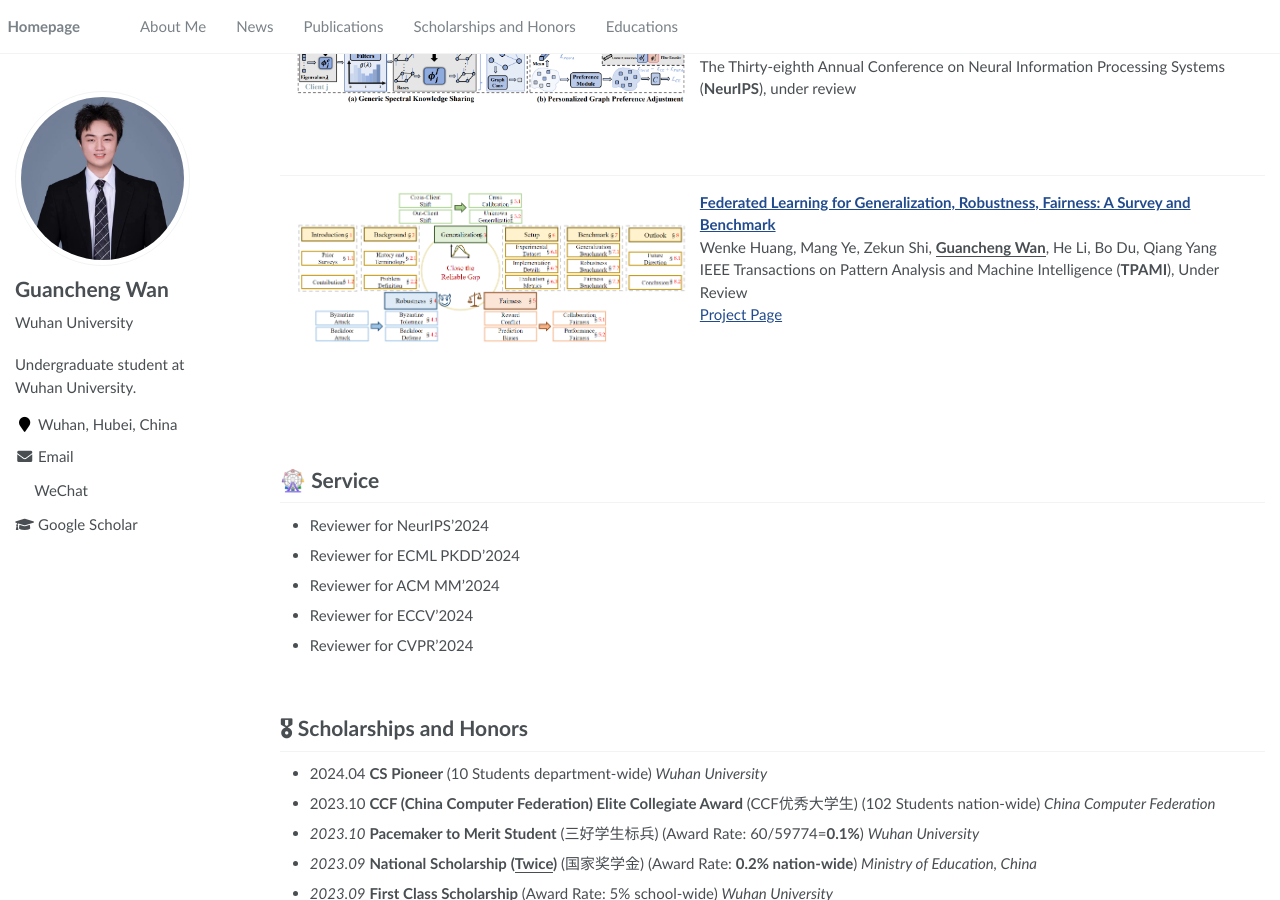
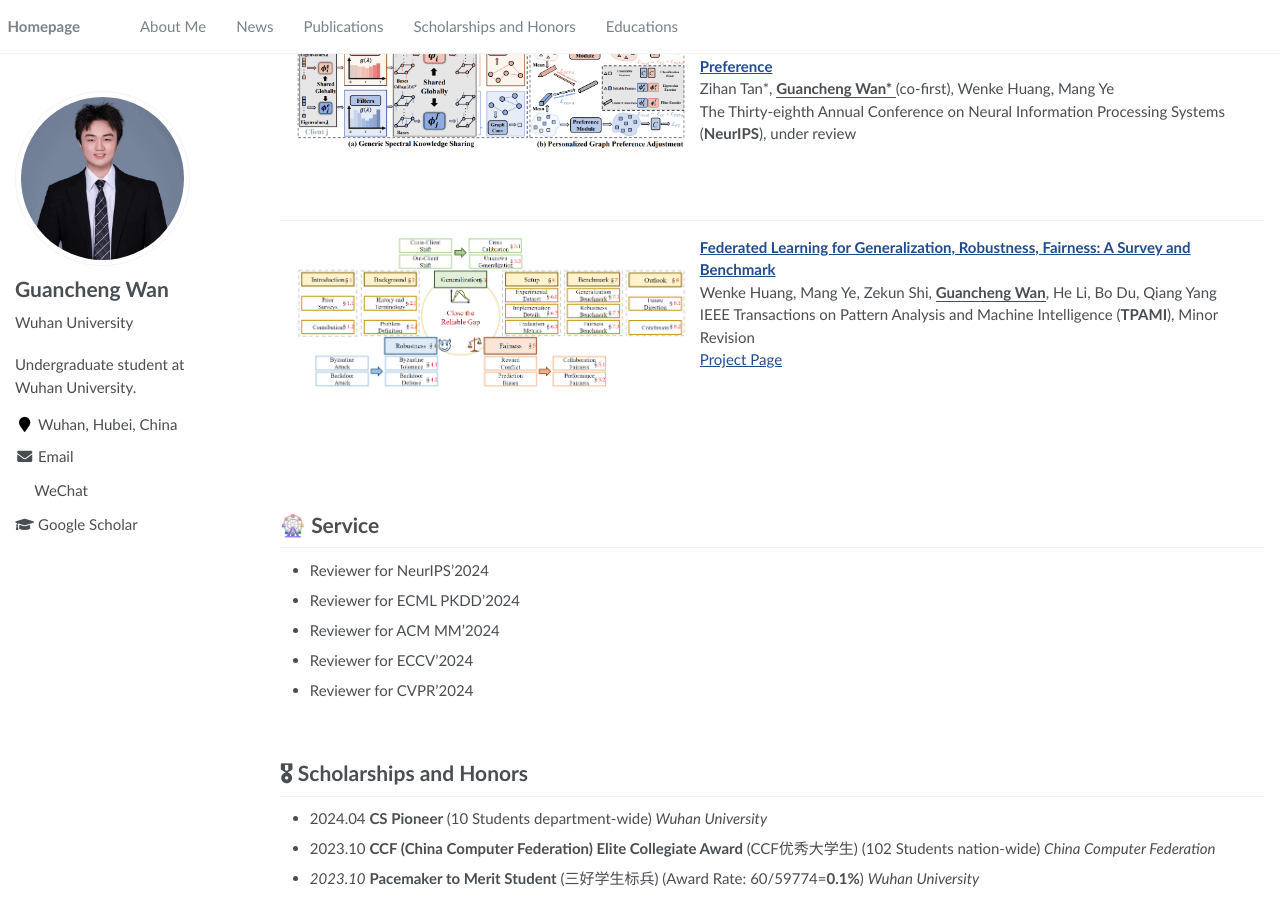
Before and after one commit to SuHui03/guanchengWan.github.io, a Jekyll site: the page built from _pages/about.md, in a window 1280 px wide and 900 px high, scrolled down 1649 px. Built offline with Jekyll 4.4.1, drawn with Linux system fonts in a browser that asks for light colours; formulas are drawn with MathJax 3.

Commit message:
Update about.md

```diff
--- a/_pages/about.md
+++ b/_pages/about.md
@@ -79,8 +79,6 @@ hspace="10" wspace="20" src="../images/S3GCL_ICML24.png">
 <br />
 <br />
 <br />
-<br />
-<br />
 
 ---
 
@@ -121,14 +119,8 @@ hspace="10"   wspace="20" src="../images/fgssl.png"></dt>
   <dd><a href="https://marswhu.github.io/publications/files/FGSSL.pdf"><strong>Federated Graph Semantic and Structural Learning</strong></a></dd>
   <dd>Wenke Huang*, <strong><u>Guancheng Wan*</u></strong>(co-first), Mang Ye, Bo Du</dd>
   <dd> International Joint Conference on Artificial Intelligence (<strong>IJCAI</strong>), 2023  </dd>
-  <!-- <dd>
-    <a href="https://marswhu.github.io/publications/files/FGSSL.pdf">[Paper]</a>
-    <a href="">[Code]</a>
-  </dd> -->
-  <!-- <p><br /><br /></p> -->
 </dl>
 
-<br />
 <br />
 <br />
 
@@ -152,8 +144,6 @@ hspace="10" wspace="20" src="../images/FedSSP.png">
 <br/>
 <br/>
 
-
-
 ---
 
 
@@ -164,7 +154,7 @@ hspace="10" wspace="20" src="../images/flsurvey.png">
   <dd><a href="https://arxiv.org/abs/2311.06750"><strong>Federated Learning for Generalization, Robustness, Fairness: A Survey and Benchmark</strong></a></dd>
   <dd>Wenke Huang, Mang Ye, Zekun Shi, <strong><u>Guancheng Wan</u></strong>, He Li, Bo Du,  Qiang Yang
   </dd>
-    <dd>IEEE Transactions on Pattern Analysis and Machine Intelligence (<strong>TPAMI</strong>), Under Review</dd>
+    <dd>IEEE Transactions on Pattern Analysis and Machine Intelligence (<strong>TPAMI</strong>), Minor Revision</dd>
     <dd><a href="https://github.com/WenkeHuang/MarsFL">Project Page</a></dd>
 </dl>
 
```
